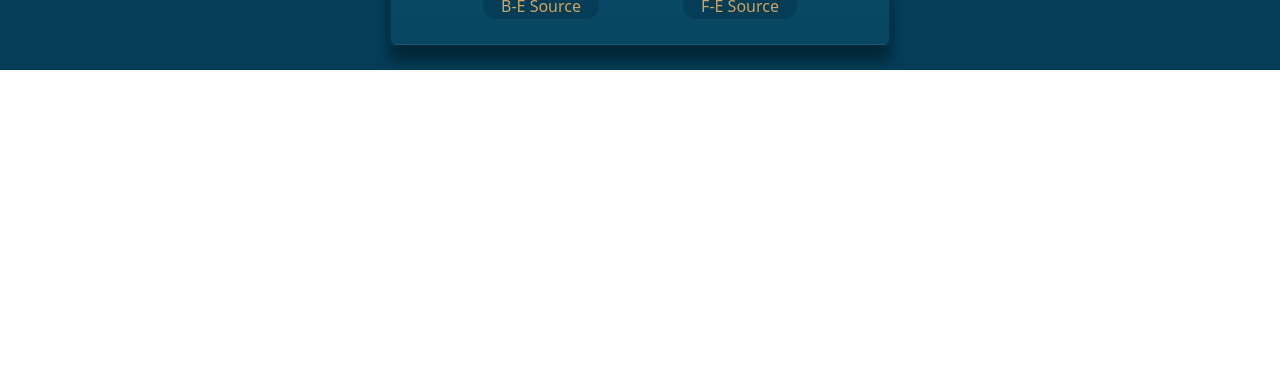
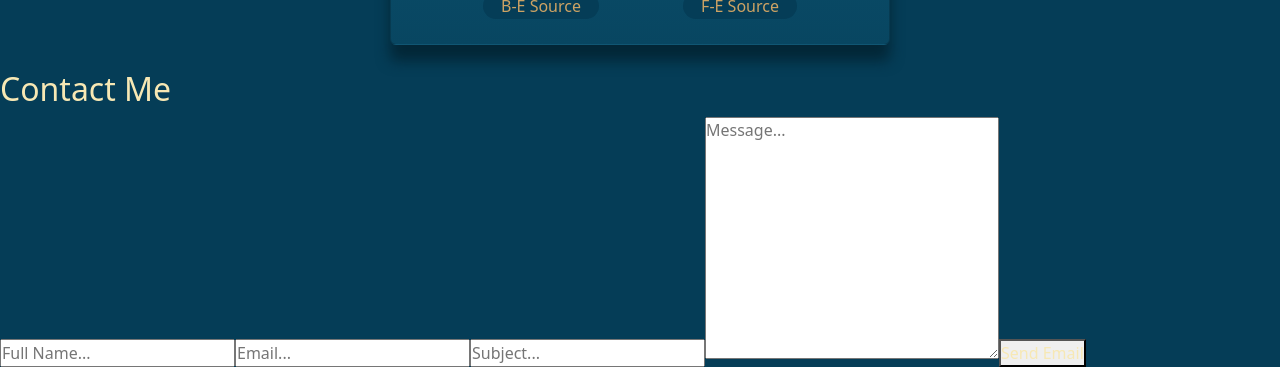
Before and after one commit to gb-webdev/Portfolio, a React (Create React App) app in the folder portfolio/: page / in a window 1280 px wide. Shown: the part 4905-5272 px from the top of the page. Before the commit the page ends 4975 px from the top, so only its background shows below. Built offline with nearby package versions, Linux system fonts and the light colour scheme.

Commit message:
added email function etc

```diff
--- a/portfolio/src/App.js
+++ b/portfolio/src/App.js
@@ -5,6 +5,7 @@ import Avatar from './pages/Avatar'
 import AboutMe from './pages/AboutMe'
 import Experience from './pages/Experience'
 import Projects from './pages/Projects'
+import Contact from './pages/Contact'
 
 
 const App = () => {
@@ -15,6 +16,7 @@ const App = () => {
       <AboutMe />
       <Experience />
       <Projects />
+      <Contact />
     </div>
   )
 }
--- /dev/null
+++ b/portfolio/src/pages/Contact.js
@@ -0,0 +1,39 @@
+import React from 'react'
+import { useRef } from 'react'
+import emailjs from '@emailjs/browser'
+import './Contact.css'
+
+const Contact = () => {
+
+    const form = useRef()
+
+    const sendEmail = (e) => {
+        e.preventDefault();
+
+        emailjs.sendForm('service_49fw4pc', 'template_v3ykkjl', form.current, 'dKtLzJYFF9jUU-bGF')
+          .then((result) => {
+              console.log(result.text)
+          }, (error) => {
+              console.log(error.text)
+          })
+          e.target.reset()
+          alert('Thanks, your email has been sent')
+      }
+
+    return(
+        <section>
+            <div>
+                <h2>Contact Me</h2>
+                <form className='email-form' ref={form} onSubmit={sendEmail}>
+                    <input className='input-form' type='text' placeholder='Full Name...' name='user_name' required />
+                    <input className='input-form' type='email' placeholder='Email...' name='user_email' required />
+                    <input className='input-form' type='text' placeholder='Subject...' Subject='Email' name='user_subject' required />
+                    <textarea className='input-form-txt' name='message' cols='30' rows='10' placeholder='Message...'></textarea>
+                    <button className='email-button' type='submit'>Send Email</button>
+                </form>
+            </div>
+        </section>
+    )
+}
+
+export default Contact
```
Also changed, not shown: portfolio/src/pages/Home.js (deleted, +0 -10 lines), portfolio/src/pages/Contact.css (added), portfolio/src/pages/Home.css (added).
